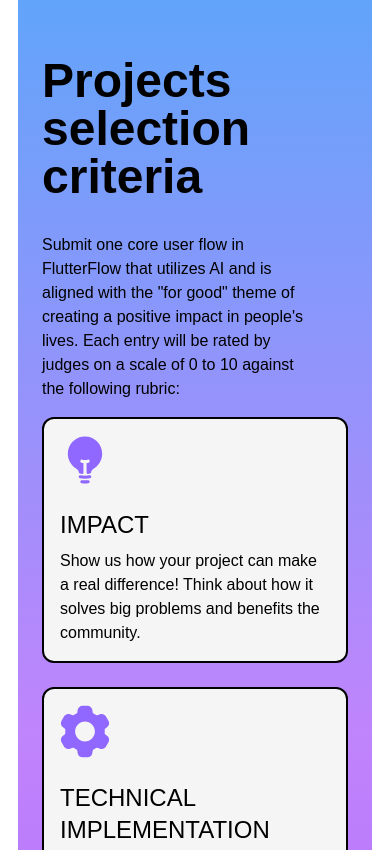
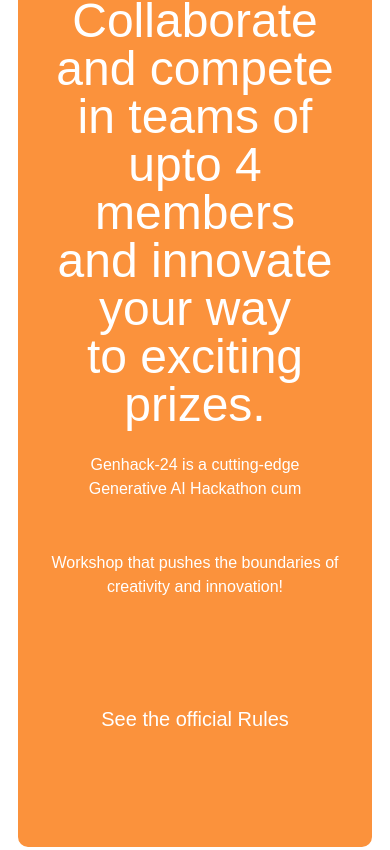
Before and after one commit to TFM-HITESH/genhack-24, a Next.js app: page / in a window 390 px wide. Shown: the part 2594-3444 px from the top of the page. Built offline with nearby package versions, Linux system fonts and the light colour scheme.

Commit message:
Update teamNRules.tsx

```diff
--- a/src/components/teamNRules/teamNRules.tsx
+++ b/src/components/teamNRules/teamNRules.tsx
@@ -1,9 +1,86 @@
 import React from 'react';
 
+import { useRouter } from 'next/router';
+
+const AnimatedTooltip = ({ items }) => {
+  const [tooltip, setTooltip] = useState({ visible: false, content: '', x: 0, y: 0 });
+
+  const handleMouseEnter = (event, content) => {
+    setTooltip({ visible: true, content, x: event.clientX, y: event.clientY });
+  };
+
+  const handleMouseLeave = () => {
+    setTooltip({ ...tooltip, visible: false });
+  };
+
+  useEffect(() => {
+    const handleMouseMove = (event) => {
+      if (tooltip.visible) {
+        setTooltip((prev) => ({ ...prev, x: event.clientX, y: event.clientY }));
+      }
+    };
+
+    window.addEventListener('mousemove', handleMouseMove);
+    return () => window.removeEventListener('mousemove', handleMouseMove);
+  }, [tooltip.visible]);
+
+  return (
+    <div className="relative flex flex-wrap">
+      {items.map((item) => (
+        <div
+          key={item.id}
+          className="relative p-4 m-2 cursor-pointer"
+          onMouseEnter={(e) => handleMouseEnter(e, item.name)}
+          onMouseLeave={handleMouseLeave}
+        >
+          <img src={item.image} alt={item.name} className="w-20 h-20 rounded-full object-cover" />
+          <div className="text-center mt-2">{item.name}</div>
+        </div>
+      ))}
+      {tooltip.visible && (
+        <div
+          className="absolute p-2 text-white bg-black rounded"
+          style={{ left: tooltip.x + 10, top: tooltip.y + 10 }}
+        >
+          {tooltip.content}
+        </div>
+      )}
+    </div>
+  );
+};
 export default function TeamNRules() {
+    const router = useRouter();
+
+    const people = [
+        {
+            id: 1,
+            name: "Person 1",
+            designation: "Software Engineer",
+            image: "https://images.unsplash.com/photo-1599566150163-29194dcaad36?ixlib=rb-4.0.3&ixid=M3wxMjA3fDB8MHxwaG90by1wYWdlfHx8fGVufDB8fHx8fA%3D%3D&auto=format&fit=crop&w=3387&q=80",
+        },
+        {
+            id: 2,
+            name: "Person 2",
+            designation: "Product Manager",
+            image: "https://images.unsplash.com/photo-1535713875002-d1d0cf377fde?ixlib=rb-4.0.3&ixid=M3wxMjA3fDB8MHxzZWFyY2h8Mnx8YXZhdGFyfGVufDB8fDB8fHww&auto=format&fit=crop&w=800&q=60",
+        },
+        {
+            id: 3,
+            name: "Person 3",
+            designation: "Product Manager",
+            image: "https://images.unsplash.com/photo-1535713875002-d1d0cf377fde?ixlib=rb-4.0.3&ixid=M3wxMjA3fDB8MHxzZWFyY2h8Mnx8YXZhdGFyfGVufDB8fDB8fHww&auto=format&fit=crop&w=800&q=60",
+        },
+        {
+            id: 4,
+            name: "Person 4",
+            designation: "Product Manager",
+            image: "https://images.unsplash.com/photo-1535713875002-d1d0cf377fde?ixlib=rb-4.0.3&ixid=M3wxMjA3fDB8MHxzZWFyY2h8Mnx8YXZhdGFyfGVufDB8fDB8fHww&auto=format&fit=crop&w=800&q=60",
+        },
+
+      ];
     return (
         <div className="w-full rounded-xl md:rounded-3xl flex flex-col items-center justify-center bg-orange-400 border-white border-2">
-            teamNRules : AKSHAY
+            teamNRules : Janavi
             <p>Add some more info. Team size = 4 (fixed)</p>
             <p>
                 Rules should just be a redirect now. Will fill with pdf or
@@ -12,6 +89,40 @@ export default function TeamNRules() {
             <p>
                 Refer to - https://ui.aceternity.com/components/animated-tooltip
             </p>
-        </div>
-    );
-}
+            <div className="relative z-10 text-white p-8">
+                    <h2 className="text-5xl md:text-8xl lg:mb-2 text-center md:hover:-translate-y-4 md:hover:scale-105 transition-all duration-200 ease-in-out">
+                      Collaborate and compete in teams of
+                      <span className="relative inline-block">
+                        <span
+                          className="absolute left-1/2 -translate-x-1/2 top-full mt-2 p-2 text-sm text-white bg-black rounded opacity-0 transition-opacity duration-300 ease-in-out group-hover:opacity-100"
+                          style={{ whiteSpace: 'nowrap' }}
+                        >
+                          Tooltips reveal on hover
+                        </span>
+                        <span className="group"> </span>
+                      </span>
+                    </h2>
+                    <h2 className="text-5xl text-bold  md:text-8xl  text-center md:hover:-translate-y-4 md:hover:scale-105  transition-all duration-200 ease-in-out">
+                        upto 4 members and innovate your way
+                    </h2>
+                    <h2 className="text-5xl text-bold  md:text-8xl  text-center mb-4 md:hover:-translate-y-4 md:hover:scale-105 transition-all duration-200 ease-in-out">
+                        to exciting prizes.
+                    </h2>
+                    <h3 className="text-l lg:text-xl text-center mt-6 mb-12 border-b-2 border-transparent hover:border-b-2 hover:border-white transition-all duration-200 ease-in-out md:w-1/2 ">
+                        Genhack-24 is a cutting-edge Generative AI Hackathon cum
+                    </h3>
+                    <h3 className="text-l lg:text-xl text-center mt-6 mb-12 border-b-2 border-transparent hover:border-b-2 hover:border-white transition-all duration-200 ease-in-out md:w-1/2 ">
+                        Workshop that pushes the boundaries of creativity and innovation!
+                    </h3>
+                    <div className="relative z-10 text-white p-8">
+                        <h3
+                            className="text-xl lg:text-3xl text-center mt-6 mb-12 border-b-2 border-transparent hover:border-white transition-all duration-200 ease-in-out cursor-pointer"
+                            onClick={() => router.push('/rules')}
+                        >
+                            See the official Rules
+                        </h3>
+                    </div>
+             </div>
+      </div>
+  );
+};
```
